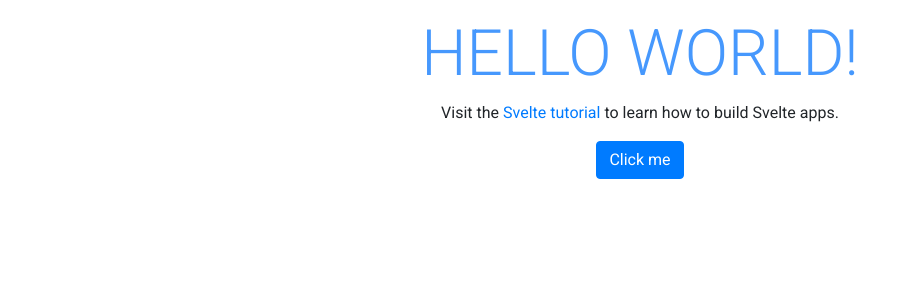
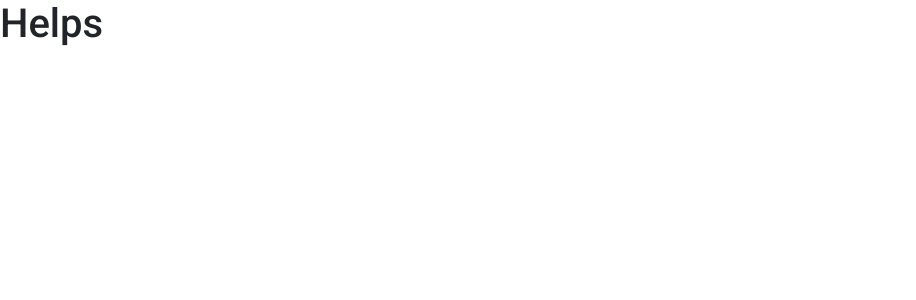
Before and after one commit to HuaAnhMinh/todo-app-svelte, a Svelte app: page /helps in a window 1280 px wide. Shown: the top 300 px of the page, without its empty margins (0-916 px from the left). Built offline with nearby package versions, Linux system fonts and the light colour scheme.

Commit message:
Add page 404

```diff
--- a/package.json
+++ b/package.json
@@ -3,8 +3,8 @@
   "version": "1.0.0",
   "scripts": {
     "build": "rollup -c",
-    "dev": "rollup -c -w",
-    "start": "sirv public"
+    "dev": "rollup -c -w --single",
+    "start": "sirv public --single"
   },
   "devDependencies": {
     "@rollup/plugin-commonjs": "^16.0.0",
--- a/public/global.css
+++ b/public/global.css
@@ -1,5 +1,10 @@
 html, body {
 	width: 100%;
+	height: 100%;
+}
+
+#root {
+  width: 100%;
 	height: 100%;
 }
 
--- a/src/components/App.svelte
+++ b/src/components/App.svelte
@@ -1,39 +1,13 @@
 <script>
-	export let name;
-	let isClicked = false;
-	let count = 0;
+  import { Router, Route } from 'svelte-routing';
 
-	const handleClick = () => {
-		isClicked = true;
-		++count;
-	}
+  import Helps from './Helps.svelte';
+  import Home from './Home.svelte';
+  import Page404 from './Page404.svelte';
 </script>
 
-<style lang="scss">
-	@import '../styles/App.scss';
-
-	.main {
-		text-align: center;
-		padding: 1em;
-		max-width: 240px;
-		margin: 0 auto;
-	}
-
-	@media (min-width: 640px) {
-		.main {
-			max-width: none;
-		}
-	}
-</style>
-
-<div class="main">
-	<h1 class="no-select">Hello {name}!</h1>
-	<p>Visit the <a href="https://svelte.dev/tutorial">Svelte tutorial</a> to learn how to build Svelte apps.</p>
-	{#if isClicked}
-		<p>You have clicked the button {count} times.</p>
-	{/if}
-
-	<button class="btn btn-primary" on:click={handleClick}>
-		Click me
-	</button>
-</div>
+<Router>
+  <Route path="/" component={Home} />
+  <Route path="/helps" component={Helps} />
+  <Route component={Page404} />
+</Router>
--- /dev/null
+++ b/src/components/Helps.svelte
@@ -0,0 +1,3 @@
+<div>
+  <h1>Helps</h1>
+</div>
--- /dev/null
+++ b/src/components/Home.svelte
@@ -0,0 +1,3 @@
+<div>
+
+</div>
--- /dev/null
+++ b/src/components/Page404.svelte
@@ -0,0 +1,13 @@
+<script>
+  import { Link } from 'svelte-routing';
+</script>
+
+<style lang="scss">
+  @import '../styles/Page404.scss';
+</style>
+
+<div class="page-404">
+  <h1 class="page-404__title">404 Not Found :(</h1>
+  <p class="page-404__sorry">we are sorry for the inconvenience.</p>
+  <p class="page-404__back-to-home">Back to <Link to="/">Home</Link></p>
+</div>
--- /dev/null
+++ b/src/styles/Page404.scss
@@ -0,0 +1,21 @@
+@import './config.scss';
+
+.page-404 {
+  text-align: center;
+}
+
+.page-404__title {
+  font-size: 80px;
+  color: $primary-color;
+  padding-top: 50px;
+}
+
+.page-404__sorry {
+  margin-top: 10px;
+  font-size: 40px;
+}
+
+.page-404__back-to-home {
+  margin-top: 30px;
+  font-size: 25px;
+}
```
